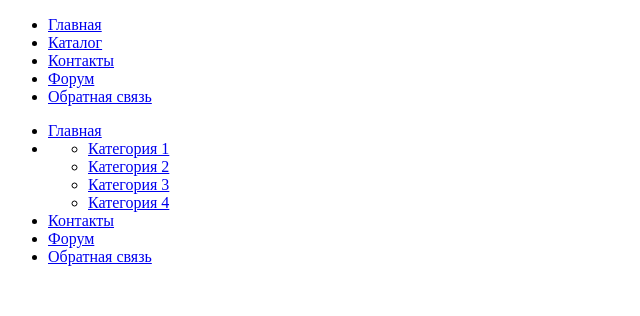
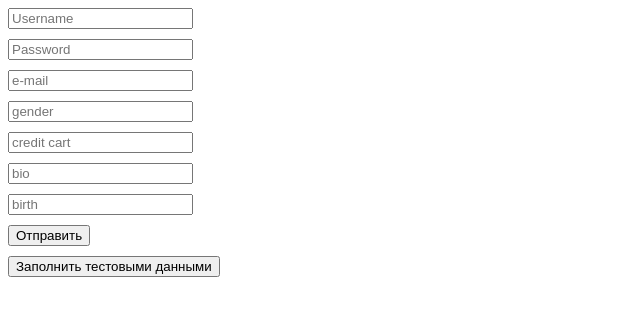
Before and after one commit to DmitriyWhite/GeekBrains_JS2, a plain HTML site: page index.html in a window 1280 px wide. Shown: the whole page, without its empty margins (0-640 px from the left). Drawn offline with Linux system fonts and the light colour scheme.

Commit message:
Поменял файл index

```diff
--- a/index.html
+++ b/index.html
@@ -1,95 +1,75 @@
 <!DOCTYPE html>
-<html>
+<html lang="en">
 <head>
-    <meta charset="utf-8">
+    <meta charset="UTF-8">
+    <title>AJAX Запрос</title>
+    <style>
+        input{
+            display: block;
+            margin-bottom: 10px;
+        }
+    </style>
 </head>
 <body>
+<form id="form" method="post">
+    <input type="text" name="username" placeholder="Username">
+    <input type="password" name="password" placeholder="Password">
+    <input type="text" name="email" placeholder="e-mail">
+    <input type="text" name="gender" placeholder="gender">
+    <input type="text" name="credit_card" placeholder="credit cart">
+    <input type="text" name="bio" placeholder="bio">
+    <input type="text" name="birth" placeholder="birth">
+    <input type="button" id="send" value="Отправить">
+    <input type="button" id="test" value="Заполнить тестовыми данными">
+</form>
+</form>
     <script>
-      function Menu(items) {
-          //Вспомогательная функция создающая нужный элемент с нужным классом и нужным id
-          this.elt= function (name,id,className) {
-             var elt = document.createElement(name);
-             if(className)elt.className=className;
-             if(id)elt.id=id;
-             return elt;
+        var send = document.getElementById('send'); //кнопка "отправить"
+        var test = document.getElementById('test'); // кнопка "Заполнить тестовыми данными"
+        var form = document.getElementById('form'); // Форма
+        //Обработчик нажатия кнопки "Заполнить тестовыми данными"
+        test.onclick = function () {
+            form.elements[0].value = 'Vasiliy';
+            form.elements[1].value = '123456';
+            form.elements[2].value = 'my@mail.ru';
+            form.elements[3].value = 'm';
+            form.elements[4].value = '4556639300009235';
+            form.elements[5].value = 'blabla';
+            form.elements[6].value = '2017-04-12';
         }
-          this.render = function () {
-              var menu = this.elt('ul',this.id,this.className);
-              for(var i=0;i<items.length;i++){
-                  var menuItem = menu.appendChild(this.elt('li'));
-                  menuItem.innerHTML = "<a href="+items[i].href+">"+items[i].title+"</a>";
+        //Дополнительная функция преобразующая данные в текстовых полях в строку
+        function getDataToString() {
+            var str = '';
+            for (var i = 0; i < form.elements.length - 2; i++) {
+                str += form.elements[i].name + '=' + form.elements[i].value + '&';
             }
-              return menu;
+            return str.slice(0,-1);
+        }
+        //Обработчик события нажатия кнопки "Отправить"
+        send.onclick = function () {
+            var xhr;
+            if (window.XMLHttpRequest) {
+                xhr = new XMLHttpRequest();
+            }
+            else if (window.ActiveXObject) {
+                xhr = new ActiveXObject("Microsoft.XMLHTTP");
+            }
+            xhr.overrideMimeType('text/xml');
+            xhr.onreadystatechange = function () {
+                if(xhr.readyState==XMLHttpRequest.DONE){
+                    if(xhr.status==200){
+                        console.log(xhr.responseText);
                     }
                 }
-      //Доп класс реализующий подменю
-      //subMenu - объект класса Menu, title - имя пункта к которому присоудиняется подменю
-      function SubMenu(subMenu,title) {
-          Menu.call(this);
-          this.render = function(){
-          var menu = this.elt('ul',this.id,this.className);
-          for(var i=0;i<items.length;i++){
-              var menuItem = menu.appendChild(this.elt('li'));
-              if(items[i].title==title){
-                menuItem.appendChild(subMenu.render());
             }
-              else{
-                  menuItem.innerHTML = "<a href="+items[i].href+">"+items[i].title+"</a>";
+            xhr.timeout=15000;
+            xhr.ontimeout = function () {
+                console.log('Загрузка выполняется дольше положенного');
             }
+            xhr.open('POST','http://localhost/validator.php',true);
+            xhr.setRequestHeader("Content-Type", "application/x-www-form-urlencoded");
+            xhr.send(getDataToString());
         }
-              return menu;
-          }
-
-      }
-      //Массив объектов. Пункты меню и ссылки
-      items=[
-          {
-              title: 'Главная',
-              href: 'index.html'
-          },
-          {
-              title: 'Каталог',
-              href: 'catalog.html'
-          },
-          {
-              title: 'Контакты',
-              href: 'contacts.html'
-          },
-          {
-              title: 'Форум',
-              href: 'forum.html'
-          },
-          {
-              title: 'Обратная связь',
-              href: 'feedback.html'
-          }
-          ];
-      var mainMenu=new Menu(items);
-      mainMenu.className='myClass';
-      mainMenu.id='myId';
-      document.body.appendChild(mainMenu.render());
-      //Создадим подменю у пункта Каталог
-      catalogItems=[
-          {
-              title: 'Категория 1',
-              href: '#'
-          },
-          {
-              title: 'Категория 2',
-              href: '#'
-          },
-          {
-              title: 'Категория 3',
-              href: '#'
-          },
-          {
-              title: 'Категория 4',
-              href: '#'
-          }
-      ];
-
-      var mySubMenu=new SubMenu(new Menu(catalogItems),'Каталог');
-      document.body.appendChild(mySubMenu.render());
     </script>
 </body>
 </html>
```
Lines whose indentation alone changed are shown as unchanged.
